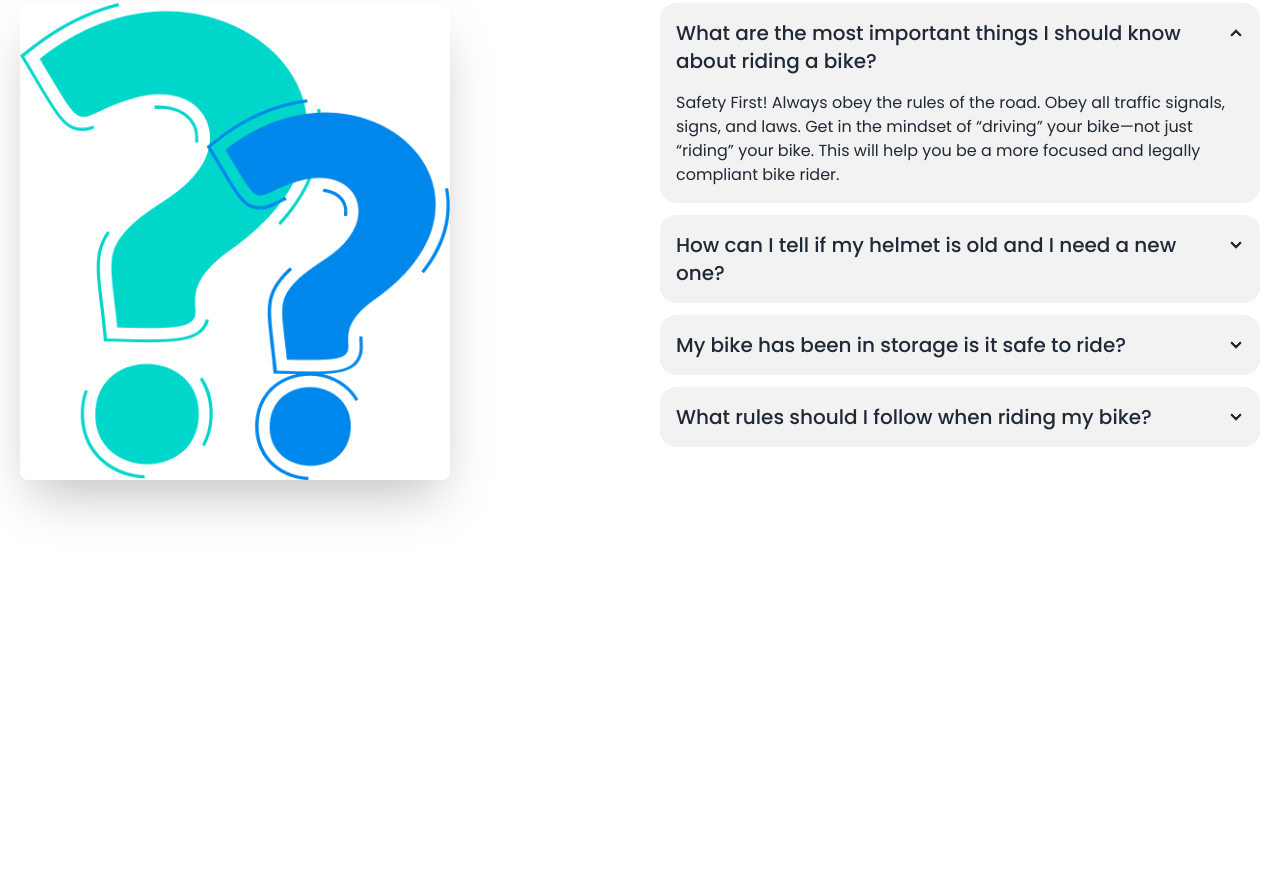
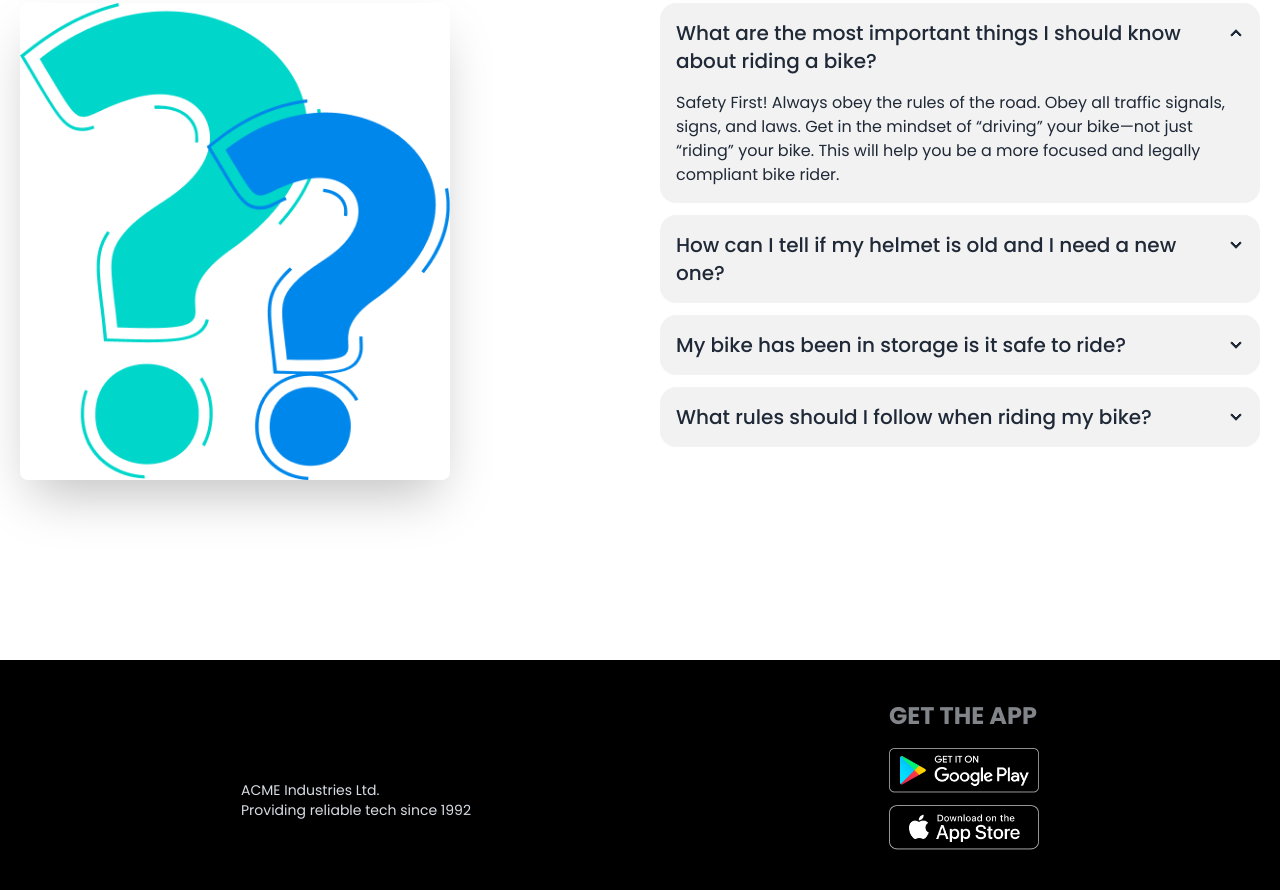
Before and after one commit to Mahade-786/Biker-Zone, a plain HTML site: page index.html in a window 1280 px wide. Shown: the part 2828-3718 px from the top of the page. Before the commit the page ends 3488 px from the top, so only its background shows below. Drawn offline with nearby package versions, Linux system fonts and the light colour scheme.

Commit message:
Finally added all section and footer

```diff
--- a/index.html
+++ b/index.html
@@ -328,6 +328,28 @@
           </section>
 
 
-      </main>
+</main>
+
+   <!-- footer section -->
+    <footer class="footer bg-black text-neutral-content p-10 justify-around gap-30">
+            <div class="flex-1 mt-20">
+              <p>
+                ACME Industries Ltd.
+                <br />
+                Providing reliable tech since 1992
+              </p>
+            </div>
+            <div class="flex-1">
+                <h6 class="footer-title text-2xl">Get The App</h6>
+                <div class="grid grid-cols-1 space-y-3">
+                  <a>
+                   <img class="w-[150px]" src="images/others/android.png" alt="">
+                  </a>
+                  <a>
+                   <img class="w-[150px]" src="images/others/ios.png" alt="">
+                  </a>
+                </div>
+            </div>
+       </footer>
 </body>
 </html>
```
